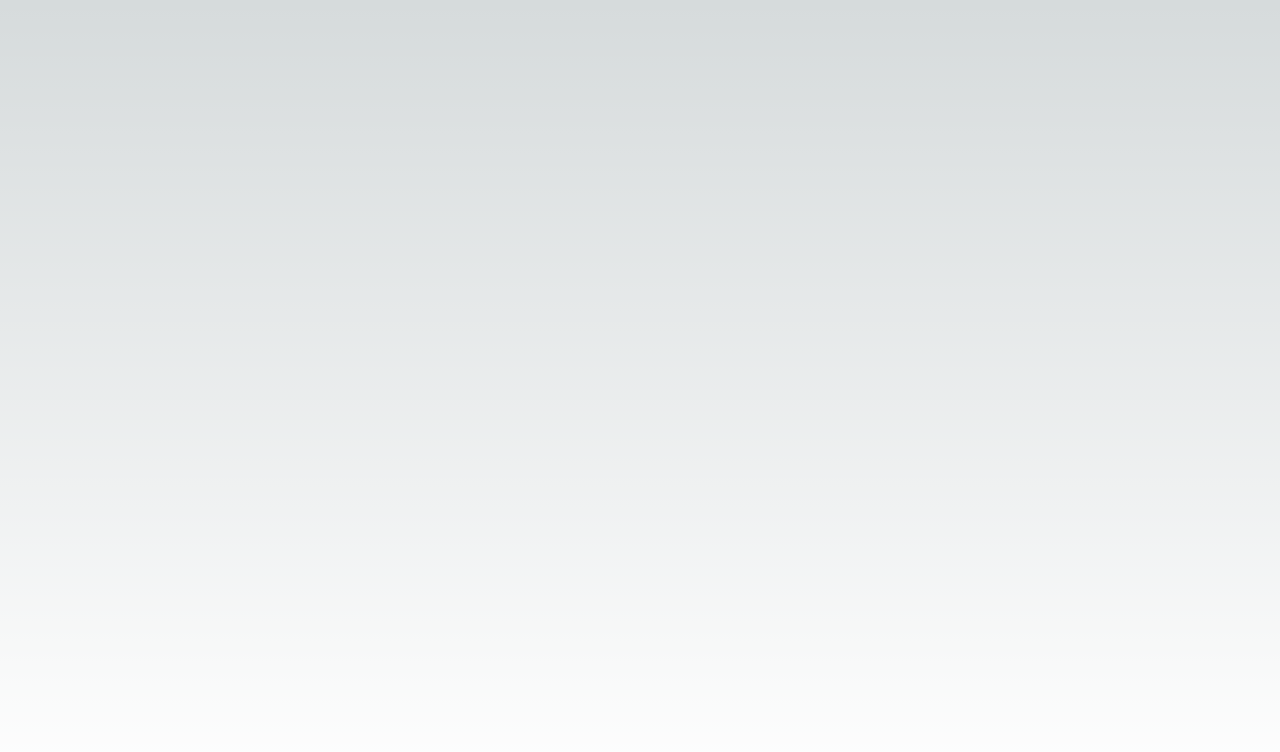
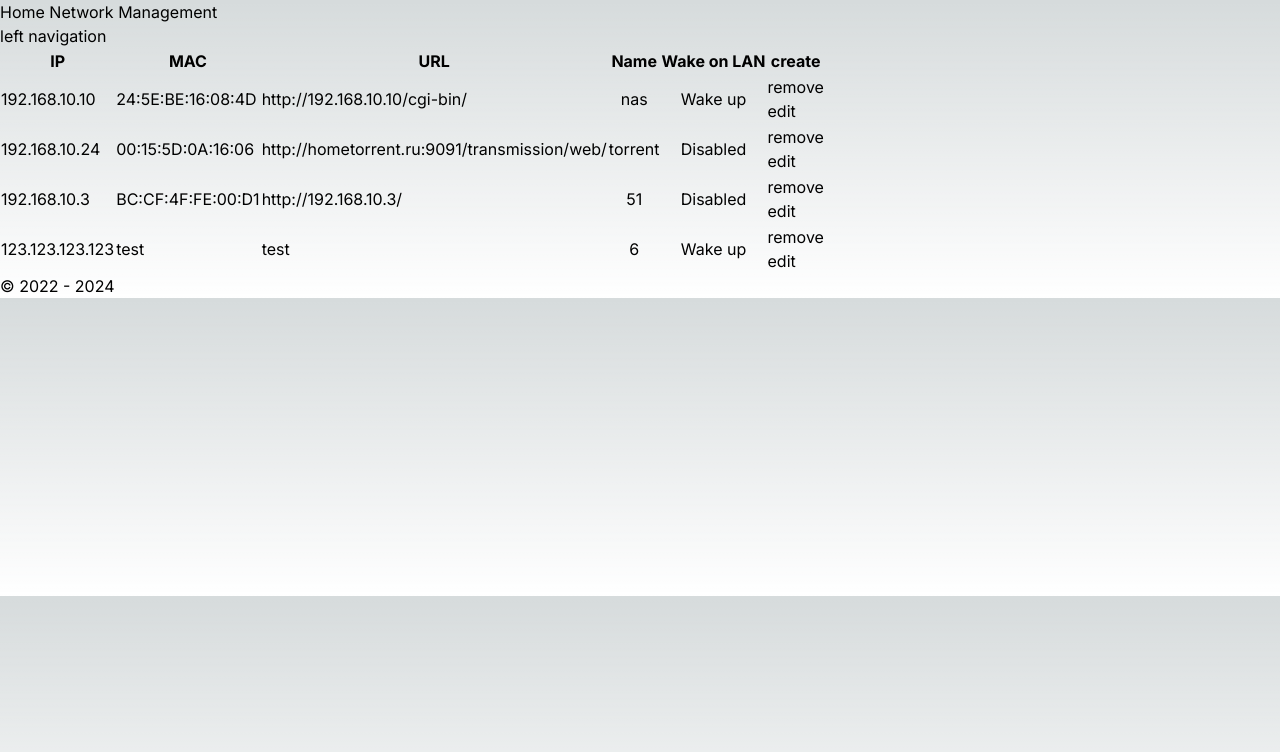
Before and after one commit to mybzgit/homestatweb-nextjs, a Next.js app: page / in a window 1280 px wide. Shown: the top 752 px of the page. Built offline with nearby package versions, Linux system fonts and the light colour scheme.

Commit message:
tested server actions

```diff
--- /dev/null
+++ b/app/actions.ts
@@ -0,0 +1,45 @@
+"use server";
+
+import { HostInfo } from "@/interfaces/types";
+import { readFileSync, writeFileSync } from "fs";
+import { revalidatePath } from "next/cache";
+
+export async function getHosts() {
+  const hostsBuffer = readFileSync("lib/hosts.json");
+  const hostsString = hostsBuffer.toString();
+  if (!hostsString) {
+    return [];
+  }
+  const hosts: HostInfo[] = JSON.parse(hostsString);
+  return hosts;
+}
+
+export async function createHost() {
+  const hosts = await getHosts();
+  hosts.push({
+    ipAddr: "123.123.123.123",
+    macAddr: "test",
+    name: "test" + new Date().getSeconds().toString(),
+    url: "test",
+    mayWol: true,
+  });
+  writeFileSync("lib/hosts.json", JSON.stringify(hosts));
+  revalidatePath("/");
+}
+
+export async function editHost(mac: string) {
+  const hosts = await getHosts();
+  const edited = hosts.find((h) => h.macAddr == mac);
+  if (edited !== null && edited !== undefined) {
+    edited.name = new Date().getSeconds().toString();
+    writeFileSync("lib/hosts.json", JSON.stringify(hosts));
+    revalidatePath("/");
+  }
+}
+
+export async function removeHost(mac: string) {
+  let hosts = await getHosts();
+  hosts = hosts.filter((h) => h.macAddr !== mac);
+  writeFileSync("lib/hosts.json", JSON.stringify(hosts));
+  revalidatePath("/");
+}
--- a/app/globals.css
+++ b/app/globals.css
@@ -1,6 +1,19 @@
 @tailwind base;
 @tailwind components;
 @tailwind utilities;
+
+@layer base {
+  @import './../styles/layout.css';
+}
+/*
+@layer components {
+  @import './buttons.css';
+  @import './inputs.css';
+}
+
+@layer utilities {
+  @import './utils.css';
+} */
 
 :root {
   --foreground-rgb: 0, 0, 0;
@@ -25,9 +38,3 @@ body {
     )
     rgb(var(--background-start-rgb));
 }
-
-@layer utilities {
-  .text-balance {
-    text-wrap: balance;
-  }
-}
--- a/app/layout.tsx
+++ b/app/layout.tsx
@@ -16,7 +16,11 @@ export default function RootLayout({
 }>) {
   return (
     <html lang="en">
-      <body className={inter.className}>{children}</body>
+      <body className={inter.className}>
+        <header>Home Network Management</header>
+        {children}
+        <footer>&copy; 2022 - {new Date().getFullYear()}</footer>
+      </body>
     </html>
   );
 }
--- a/app/page.tsx
+++ b/app/page.tsx
@@ -1,8 +1,30 @@
+'use server'
 
-export default function Home() {
+import LeftNavigation from "@/components/LeftNavigation";
+import HostsTable from "@/components/HostsTable";
+import { getHosts } from "./actions";
+import { useEffect, useState } from "react";
+import { HostInfo } from "@/interfaces/types";
+
+export default async function Home() {
+  // const [data, setData] = useState<HostInfo[]>([]);
+
+  const data = await getHosts();
+
+  // useEffect(() => {
+  //   const fetchHosts = async() => {
+  //     const data = await getHosts();
+  //     setData(data);
+  //   };
+  //   console.log('test')
+  //   fetchHosts();
+  // }, []);
   return (
-    <main className="flex min-h-screen flex-col items-center justify-between px-24 py-12">
-
+    <main>
+      <LeftNavigation />
+      <div className="content">
+        <HostsTable hosts={data} />
+      </div>
     </main>
   );
 }
--- /dev/null
+++ b/components/HostsTable.tsx
@@ -0,0 +1,45 @@
+'use client'
+
+import { createHost, editHost, removeHost } from "@/app/actions";
+import { HostInfo } from "@/interfaces/types";
+
+type Props = {
+  hosts: HostInfo[];
+};
+
+const HostsTable = ({ hosts }: Props) => {
+  return (
+    <table className="hosts-table">
+      <thead>
+        <tr>
+          <th>IP</th>
+          <th>MAC</th>
+          <th>URL</th>
+          <th>Name</th>
+          <th>Wake on LAN</th>
+          <th>
+            <button onClick={() => createHost()}>create</button>
+          </th>
+        </tr>
+      </thead>
+      <tbody>
+        {hosts?.map((h: HostInfo) => (
+          <tr key={h.macAddr}>
+            <td>{h.ipAddr}</td>
+            <td>{h.macAddr}</td>
+            <td>{h.url}</td>
+            <td className="text-center">{h.name}</td>
+            <td className="text-center">{h.mayWol ? "Wake up" : "Disabled"}</td>
+            <td>
+              <button onClick={() => removeHost(h.macAddr)}>remove</button>
+              <br/>
+              <button onClick={() => editHost(h.macAddr)}>edit</button>
+            </td>
+          </tr>
+        ))}
+      </tbody>
+    </table>
+  );
+};
+
+export default HostsTable;
--- /dev/null
+++ b/components/LeftNavigation.tsx
@@ -0,0 +1,7 @@
+const LeftNavigation = () => {
+    return <aside>
+        left navigation
+    </aside>
+}
+
+export default LeftNavigation
--- /dev/null
+++ b/interfaces/types.ts
@@ -0,0 +1,11 @@
+export interface HostInfo {
+    ipAddr: string;
+    macAddr: string;
+    mayWol: boolean;
+    name: string;
+    url: string;
+}
+
+export interface HostInfoList {
+    hostInfoList: HostInfo[];
+}
--- /dev/null
+++ b/lib/hosts.json
@@ -0,0 +1 @@
+[{"ipAddr":"192.168.10.10","macAddr":"24:5E:BE:16:08:4D","url":"http://192.168.10.10/cgi-bin/","name":"nas","mayWol":true},{"ipAddr":"192.168.10.24","macAddr":"00:15:5D:0A:16:06","url":"http://hometorrent.ru:9091/transmission/web/","name":"torrent","mayWol":false},{"ipAddr":"192.168.10.3","macAddr":"BC:CF:4F:FE:00:D1","url":"http://192.168.10.3/","name":"51","mayWol":false},{"ipAddr":"123.123.123.123","macAddr":"test","name":"6","url":"test","mayWol":true}]
--- /dev/null
+++ b/styles/layout.css
@@ -0,0 +1,31 @@
+main {
+  @apply flex flex-row items-start;
+  height: calc(100vh - 100px);
+}
+
+header,
+footer {
+  @apply flex bg-slate-400 text-white h-[70px] items-center px-5;
+}
+
+footer {
+  @apply h-[30px] justify-end;
+}
+
+aside {
+  @apply flex h-full bg-white p-5 min-w-[300px] max-w-[400px];
+}
+
+.content {
+  @apply bg-slate-200 p-5 w-full h-full;
+}
+
+.hosts-table {
+  @apply bg-white w-max p-2;
+}
+.hosts-table td, th {
+  @apply border border-slate-400 p-2;
+}
+.hosts-table th {
+    @apply font-semibold;
+  }
```
